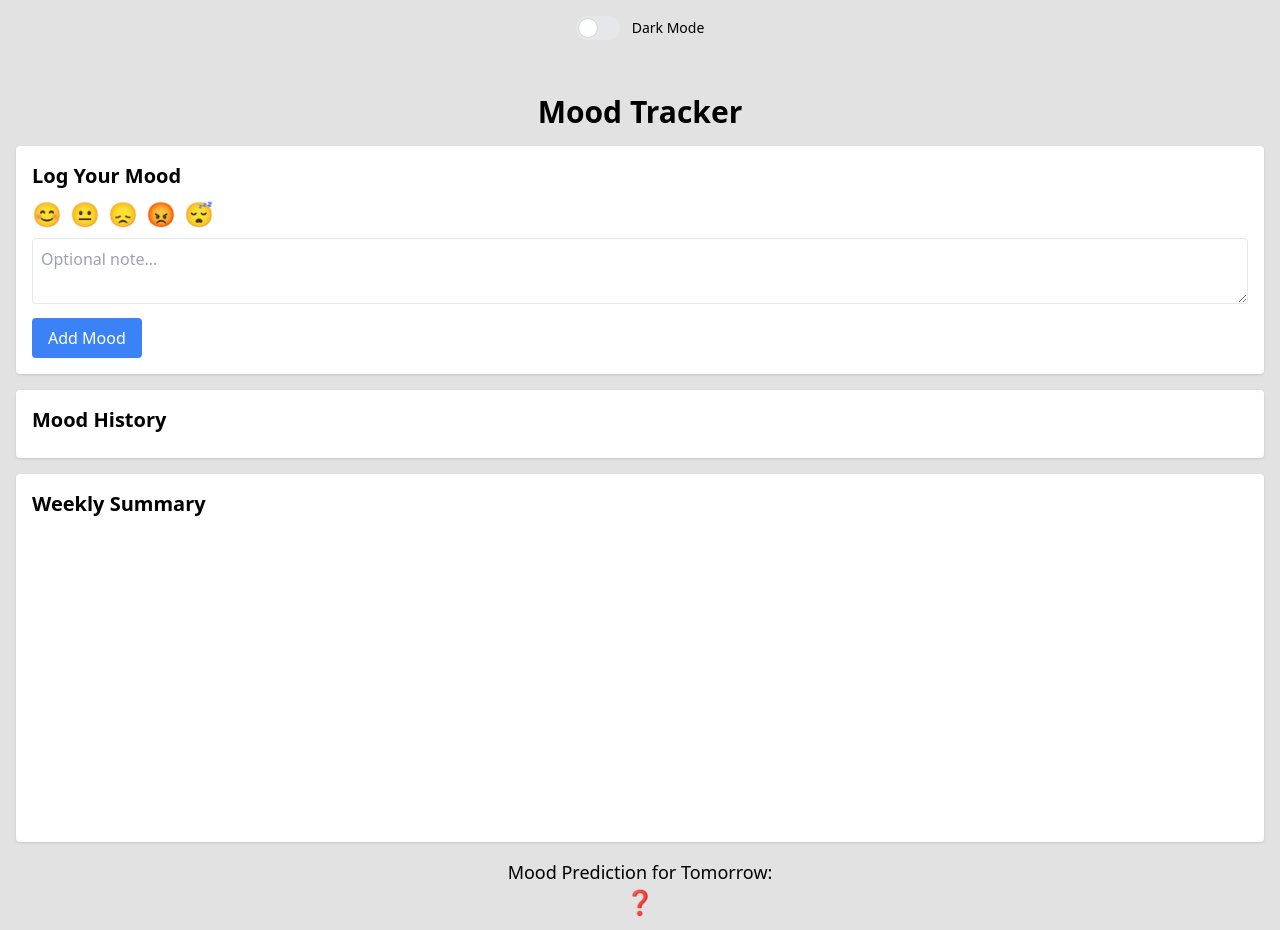
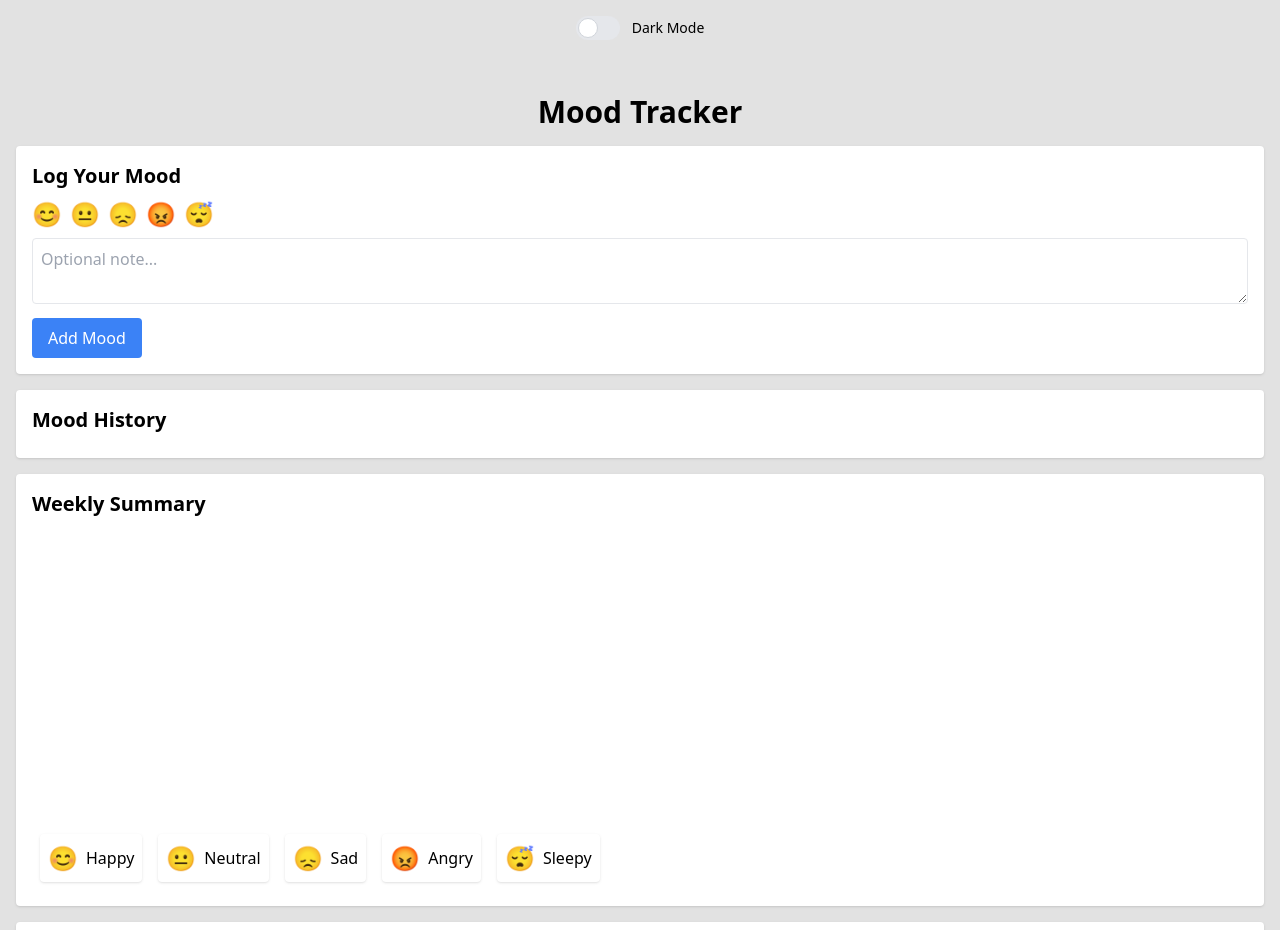
Before and after one commit to navinexpo/reactjs-mood-tracker, a React (Vite) app: page / in a window 1280 px wide. Shown: the top 930 px of the page. Built offline with nearby package versions, Linux system fonts and the light colour scheme.

Commit message:
Mood Tracker App

```diff
--- a/src/App.jsx
+++ b/src/App.jsx
@@ -24,6 +24,14 @@ const App = () => {
     }
     return [];
   });
+
+  const moodMessages = {
+    "😊": "Happy",
+    "😐": "Neutral",
+    "😞": "Sad",
+    "😡": "Angry",
+    "😴": "Sleepy",
+  };
 
   const [editingMood, setEditingMood] = useState(null);
   const [isDarkTheme, setIsDarkTheme] = useState(false);
@@ -78,25 +86,26 @@ const App = () => {
 
   const predictMood = () => {
     if (moodData.length < 3) return { emoji: "❓", message: "Not enough data to predict your mood." };
-      console.log("moodData:", moodData);
-      const recentMoods = moodData.slice(3).map((entry) => entry.mood);
-  console.log("recentMoods:", recentMoods);
+    const recentMoods = moodData.slice(0, 3).map((entry) => entry.mood);
     const allSame = recentMoods.every((mood) => mood === recentMoods[0]);
     if (allSame) {
-        const consistentMood = recentMoods[0];
-        const message = getMessageForMood(consistentMood, true);
-        return { emoji: consistentMood, message };
+      const mood = recentMoods[0];
+      const moodText = moodMessages[mood] || "Unknown mood";
+      return {
+        emoji: mood,
+        message: (
+          <span>
+            You have been feeling <span className="font-bold">{moodText}</span>{" "}
+            for 3 days. You might feel{" "}
+            <span className="font-bold">{moodText}</span> again tomorrow
+            unless you take steps to change it.
+          </span>
+        ),
+      };
     }
-        const moodCounts = recentMoods.reduce((counts, mood) => {
-        counts[mood] = (counts[mood] || 0) + 1;
-        return counts;
-      }, {});
-      const modeMood = Object.keys(moodCounts).reduce((a, b) =>
-        moodCounts[a] > moodCounts[b] ? a : b
-      );
-      const message = getMessageForMood(modeMood, false);
-      return { emoji: modeMood, message };
+    return { emoji: "❓", message: "The moods for the last 3 days are mixed. No prediction available." };
   };
+
     const prediction = predictMood();
 
   return (
@@ -139,8 +148,10 @@ const App = () => {
             isDarkTheme={isDarkTheme}
           />
           <WeeklySummary moodData={moodData?.slice(0,7)} isDarkTheme={isDarkTheme} />
-          <div className="text-center mt-4">
-          <p className="text-lg">Mood Prediction for Tomorrow:</p>
+
+          <div className={`${isDarkTheme ? 'bg-gray-800' : 'bg-white'} p-4 rounded shadow text-center mt-4`}>
+
+          <p className="text-xl font-bold">Mood Prediction for Tomorrow</p>
           <p className="text-2xl font-bold">{prediction.emoji}</p>
           <p className=" mt-2">{prediction.message}</p>
 
--- a/src/pages/MoodHistory.jsx
+++ b/src/pages/MoodHistory.jsx
@@ -8,6 +8,7 @@ const MoodHistory = ({ moodData, deleteMood, setEditingMood, isDarkTheme }) => {
       <h2 className="text-xl font-bold mb-2">Mood History</h2>
       <ul>
         {moodData.map(({ date, mood, note }) => (
+          <>
           <li key={date} className="flex justify-between items-center mb-2">
             <div>
               <span className="text-xl">{mood}</span>  {date}
@@ -28,6 +29,8 @@ const MoodHistory = ({ moodData, deleteMood, setEditingMood, isDarkTheme }) => {
               </button>
             </div>
           </li>
+          <hr className="border-gray-300 my-2" />
+          </>
         ))}
       </ul>
     </div>
--- a/src/pages/WeeklySummary.jsx
+++ b/src/pages/WeeklySummary.jsx
@@ -14,8 +14,20 @@ const WeeklySummary = ({ moodData, isDarkTheme }) => {
 
   const COLORS = ["#0088FE", "#00C49F", "#FFBB28", "#FF8042", "#FF6384"];
 
+  const emojiList = [
+    { emoji: "😊", label: "Happy" },
+    { emoji: "😐", label: "Neutral" },
+    { emoji: "😞", label: "Sad" },
+    { emoji: "😡", label: "Angry" },
+    { emoji: "😴", label: "Sleepy" },
+  ];
+
   return (
-    <div className={`${isDarkTheme ? 'bg-gray-800' : 'bg-white'} p-4 rounded shadow `}>
+    <div
+      className={`${
+        isDarkTheme ? "bg-gray-800" : "bg-white"
+      } p-4 rounded shadow `}
+    >
       <h2 className="text-xl font-bold mb-2">Weekly Summary</h2>
       <div className="flex flex-col items-center">
         <PieChart width={300} height={300}>
@@ -29,13 +41,29 @@ const WeeklySummary = ({ moodData, isDarkTheme }) => {
             fill="#8884d8"
           >
             {chartData.map((entry, index) => (
-            <Cell key={`cell-${index}`} fill={COLORS[index % COLORS.length]} />
+              <Cell
+                key={`cell-${index}`}
+                fill={COLORS[index % COLORS.length]}
+              />
             ))}
           </Pie>
           <Tooltip />
         </PieChart>
       </div>
-
+      <ul className="emoji-list flex">
+        {emojiList?.map(({ emoji, label }) => (
+          <li key={emoji} className="flex items-center gap-2 shadow rounded p-2 m-2">
+            <button
+              type="button"
+              className={"text-2xl $ring-2 ring-blue-500"
+              }
+            >
+              {emoji}
+            </button>
+            <span className="text-base">{label}</span>
+          </li>
+        ))}
+      </ul>
     </div>
   );
 };
```
Also changed, not shown: src/utils/getMessageForMood.js (deleted), 1 other file (tests, documents, lock files or other folders). Lines whose indentation alone changed are shown as unchanged.
